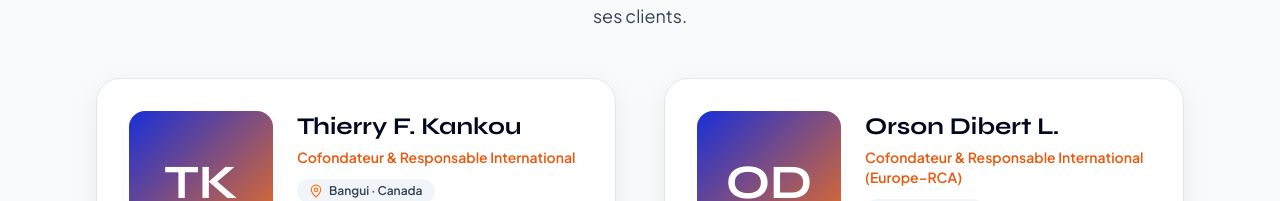
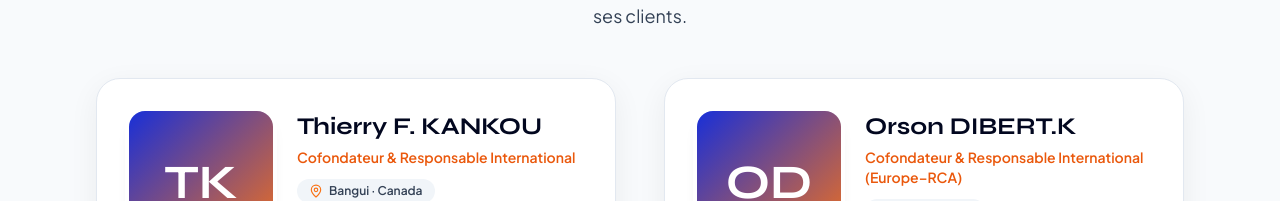
Before and after one commit to thkankou-debug/nexus-rca, a Next.js app: page /a-propos in a window 1280 px wide. Shown: the part 4329-4530 px from the top of the page. Built offline with nearby package versions, Linux system fonts and the light colour scheme.

Commit message:
feat: section Vision + photos fondateurs equilibrees

```diff
--- a/app/a-propos/page.tsx
+++ b/app/a-propos/page.tsx
@@ -42,7 +42,7 @@ interface Founder {
 // puis decommente la ligne photo de chaque fondateur ci-dessous.
 const FOUNDERS: Founder[] = [
   {
-    name: "Thierry F. Kankou",
+    name: "Thierry F. KANKOU",
     role: "Cofondateur & Responsable International",
     bio: "Spécialiste de la logistique, du service client et de la gestion de projets. Thierry structure les opérations de Nexus RCA et accompagne les clients dans leurs démarches internationales avec rigueur et méthode. Sa vision : transformer chaque projet en résultat concret grâce à une approche structurée et un suivi sans faille.",
     initials: "TK",
@@ -50,7 +50,7 @@ const FOUNDERS: Founder[] = [
     // photo: "/team/thierry-kankou.jpg", // ← decommente quand tu auras place la photo
   },
   {
-    name: "Orson Dibert L.",
+    name: "Orson DIBERT.K",
     role: "Cofondateur & Responsable International (Europe–RCA)",
     bio: "Pilier de la stratégie internationale de Nexus RCA, Orson développe les ponts entre l'Europe et la Centrafrique. Son expertise en gestion et en coordination transfrontalière permet à l'agence d'accompagner des projets ambitieux à l'échelle internationale.",
     initials: "OD",
```
